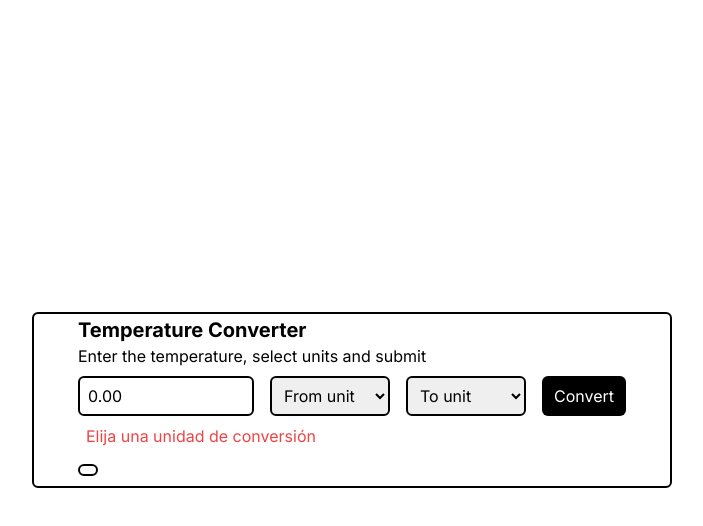
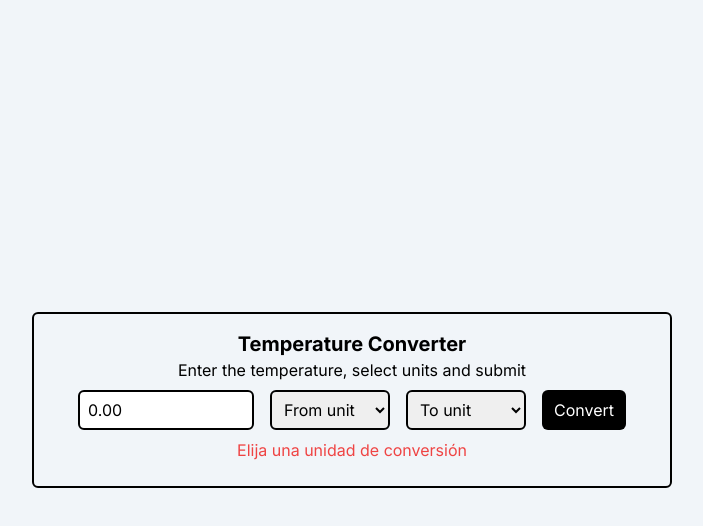
Before and after one commit to danielquirozc/tinyProjects, a website built with Vite: page temperature-converter/index.html in a window 1280 px wide. Both pictures are taken after a click on the button "Convert". Shown: the whole page, without its empty margins (288-991 px from the left). Built offline with nearby package versions, Linux system fonts and the light colour scheme.

Commit message:
🪄:: Background CSS, UX Error, UI Changes

```diff
--- a/temperature-converter/index.html
+++ b/temperature-converter/index.html
@@ -1,18 +1,22 @@
 <!doctype html>
 <html lang="es">
+
 <head>
   <!-- Fonts -->
   <link rel="preconnect" href="https://fonts.googleapis.com">
   <link rel="preconnect" href="https://fonts.gstatic.com" crossorigin>
-    <link href="https://fonts.googleapis.com/css2?family=Inter:ital,opsz,wght@0,14..32,100..900;1,14..32,100..900&display=swap" rel="stylesheet">
+  <link
+    href="https://fonts.googleapis.com/css2?family=Inter:ital,opsz,wght@0,14..32,100..900;1,14..32,100..900&display=swap"
+    rel="stylesheet">
   <meta charset="UTF-8" />
   <link rel="stylesheet" href="./styles/style.css">
   <link rel="icon" type="image/svg+xml" href="/vite.svg" />
   <meta name="viewport" content="width=device-width, initial-scale=1.0" />
   <title>Temperature Converter</title>
 </head>
-  <body class="min-h-screen flex font-inter justify-center items-center">
-    <div class="w-1/2 grid place-content-center p-4 h-44 rounded-md border-2 border-black">
+
+<body class="min-h-screen bg-slate-100 flex font-inter justify-center items-center">
+  <div class="w-1/2 flex flex-col justify-center items-center p-4 h-44 rounded-md border-2 border-black">
     <h1 class="font-bold text-xl">Temperature Converter</h1>
     <p class="mb-2">Enter the temperature, select units and submit</p>
     <form class="flex gap-4 flex-start" id="converterForm">
@@ -29,13 +33,18 @@
         <option value="fahrenheit">Fahrenheit</option>
         <option value="kelvin">Kelvin</option>
       </select>
-        <button type="submit" class="bg-black px-3 py-2 text-white rounded-md">Convert</button>
+      <button type="submit" class="bg-black px-3 py-2 text-white rounded-md">
+        Convert
+      </button>
     </form>
-      <p class="text-red-500 my-2 mx-2 hidden" id="error">Elija una unidad de conversión</p>
+    <p class="text-red-500 my-2 mx-2 hidden" id="error">
+      Elija una unidad de conversión
+    </p>
     <div class="flex flex-start">
-        <h2 class="my-2 capitalize px-2 py-1 rounded-lg border-2 border-black" id="grados"></h2>
+      <h2 class="my-2 hidden capitalize px-2 py-1 rounded-lg border-2 border-black" id="grados"></h2>
     </div>
   </div>
   <script type="module" src="/src/main.ts"></script>
 </body>
+
 </html>
--- a/temperature-converter/src/main.ts
+++ b/temperature-converter/src/main.ts
@@ -1,4 +1,5 @@
 import { formulas } from "./formulas"
+const grados = document.querySelector('#grados') as HTMLHeadingElement
 const error = document.querySelector('#error') as HTMLParagraphElement
 const form = document.querySelector('#converterForm') as HTMLFormElement
 
@@ -23,7 +24,9 @@ const handleSubmit = (e : Event) => {
     typeof data.fromUnit !== 'string' ||
     typeof data.toUnit !== 'string'
   ) {
-    error?.classList.remove('hidden')
+    error.classList.remove('hidden')
+    grados.classList.add('hidden')
+    grados.innerHTML = ''
     return;
   }
   document.querySelector('#error')?.classList.add('hidden')
@@ -31,10 +34,12 @@ const handleSubmit = (e : Event) => {
   try {
     const result = formulas[data.fromUnit][data.toUnit](data.temperature)
     error?.classList.add('hidden')
-    const grados = document.querySelector('#grados') as HTMLHeadingElement
+    grados.classList.remove('hidden')
     grados.innerHTML = `${result} ${data.toUnit}`
   } catch (err) {
     error?.classList.remove('hidden')
+    grados.classList.add('hidden')
+    grados.innerHTML = ''
     error.innerHTML = 'Ah ocurrido un error, revisa los datos ingresados'
   }
 }
```
Lines whose indentation alone changed are shown as unchanged.
